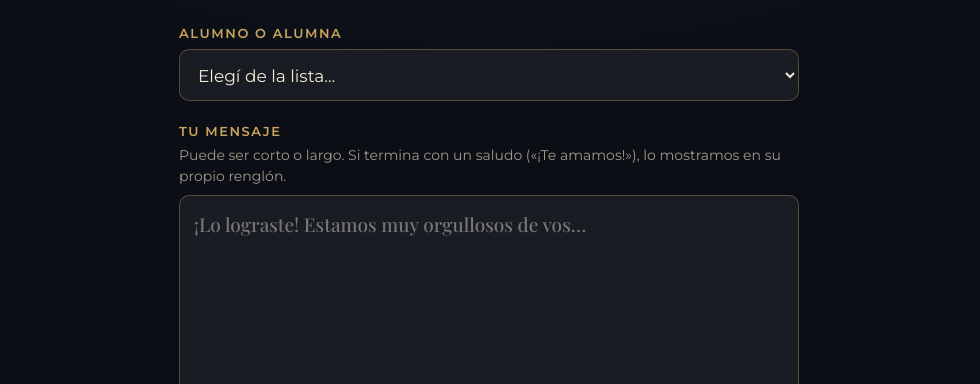
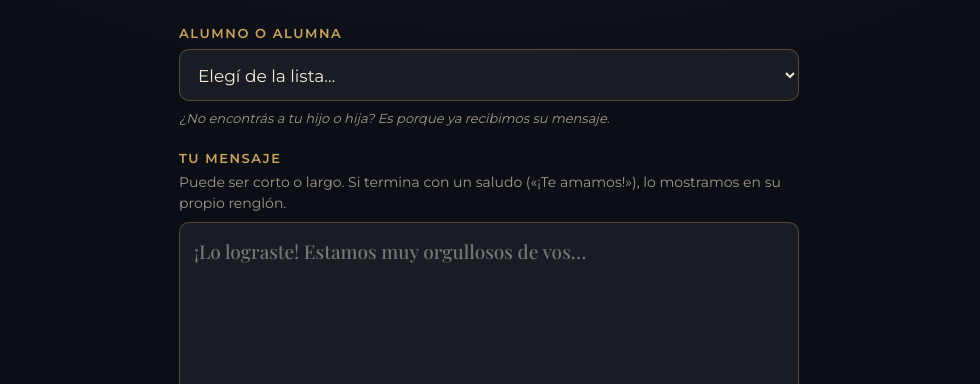
Before and after one commit to castrodiegoit-star/mensajes-egresados, a plain HTML site: page index.html in a window 1280 px wide. Shown: the part 416-800 px from the top of the page, without its empty margins (151-1131 px from the left). Drawn offline with nearby package versions, Linux system fonts and the light colour scheme; a web font is replaced by a local one.

Commit message:
Aviso para las familias que no encuentran al alumno en la lista
Co-Authored-By: Claude Opus 5.5 <noreply@anthropic.com>

```diff
--- a/index.html
+++ b/index.html
@@ -39,6 +39,7 @@
   select option, select optgroup { color: #111; background: #fff; }
   textarea { min-height: 220px; resize: vertical; line-height: 1.55; font-family: "Playfair Display", serif; font-size: 19px; }
   select:focus, textarea:focus, input:focus { border-color: var(--oro); box-shadow: 0 0 0 3px rgba(201,164,92,0.2); }
+  .nota { margin: 8px 0 0; font-size: 13px; font-style: italic; }
   .contador { text-align: right; font-size: 13px; color: var(--suave); margin-top: 6px; }
   .contador.lleno { color: var(--error); }
   button {
@@ -72,6 +73,7 @@
       <select id="alumno" required>
         <option value="">Elegí de la lista…</option>
       </select>
+      <p class="ayuda nota">¿No encontrás a tu hijo o hija? Es porque ya recibimos su mensaje.</p>
     </div>
     <div>
       <label for="mensaje">Tu mensaje</label>
```
